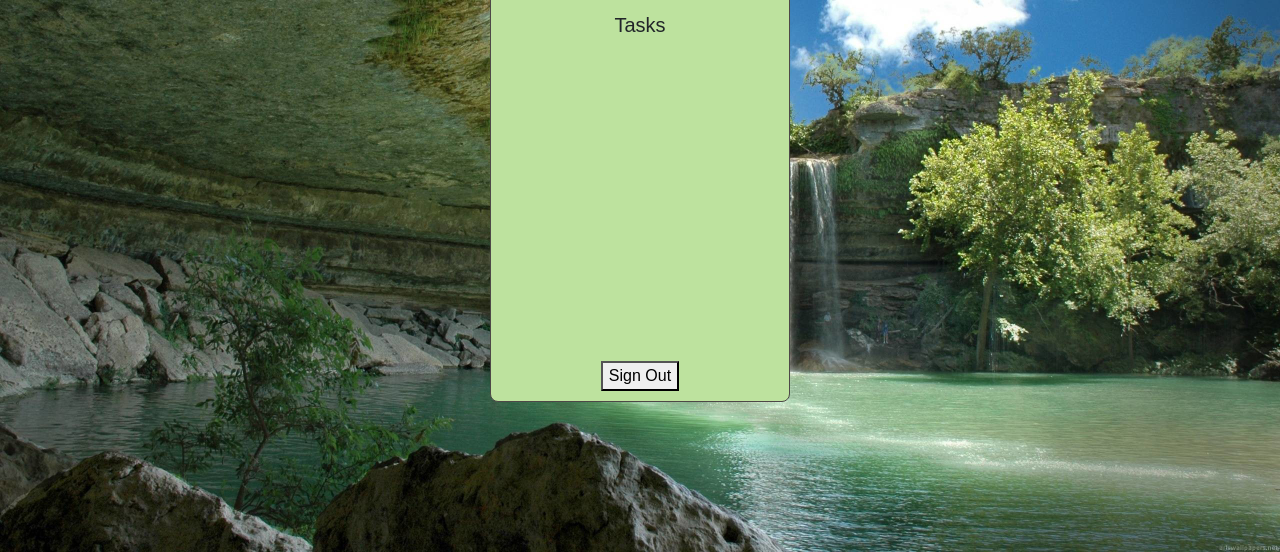
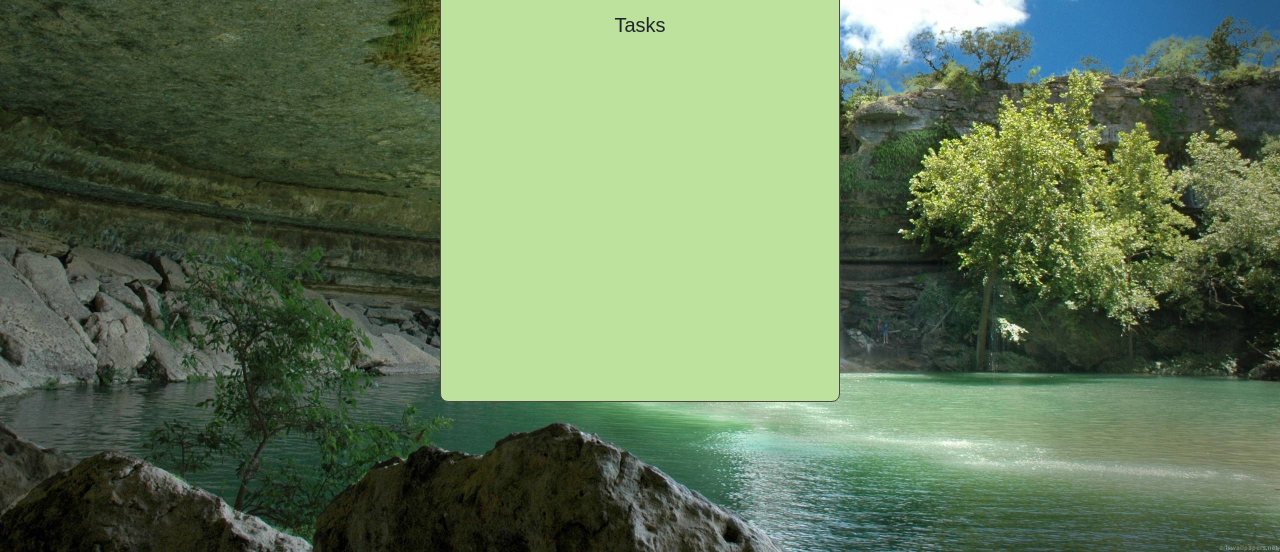
Before and after one commit to D3konR3kon/Taskr-App, a plain HTML site: page index.html in a window 1280 px wide. Shown: the part 248-800 px from the top of the page. Drawn offline with nearby package versions, Linux system fonts and the light colour scheme.

Commit message:
tasker needs styling

```diff
--- a/css/style.css
+++ b/css/style.css
@@ -14,7 +14,7 @@ body {
 
 .app {
   background-color: rgb(189, 226, 158);;
-  width: 300px;
+  width: 400px;
   height: 500px;
   text-align: center;
   padding: 15px;
@@ -25,7 +25,7 @@ body {
 #newDiv{
 
   width: 100%;
-  height: 300px;
+  height: 320px;
   overflow-y: scroll;
 }
 #newDiv::-webkit-scrollbar {
--- a/index.html
+++ b/index.html
@@ -58,7 +58,6 @@
 
       </div>
     </div>
-    <button class="singout mt-3 " type="button" onclick="signout(event);">Sign Out</button>
   </div>
 </body>
 <script src="/js/taskr.js"></script>
```
Also changed, not shown: js/Login_Reg.js (+11 -6 lines), login.html (+1 -1 lines).
